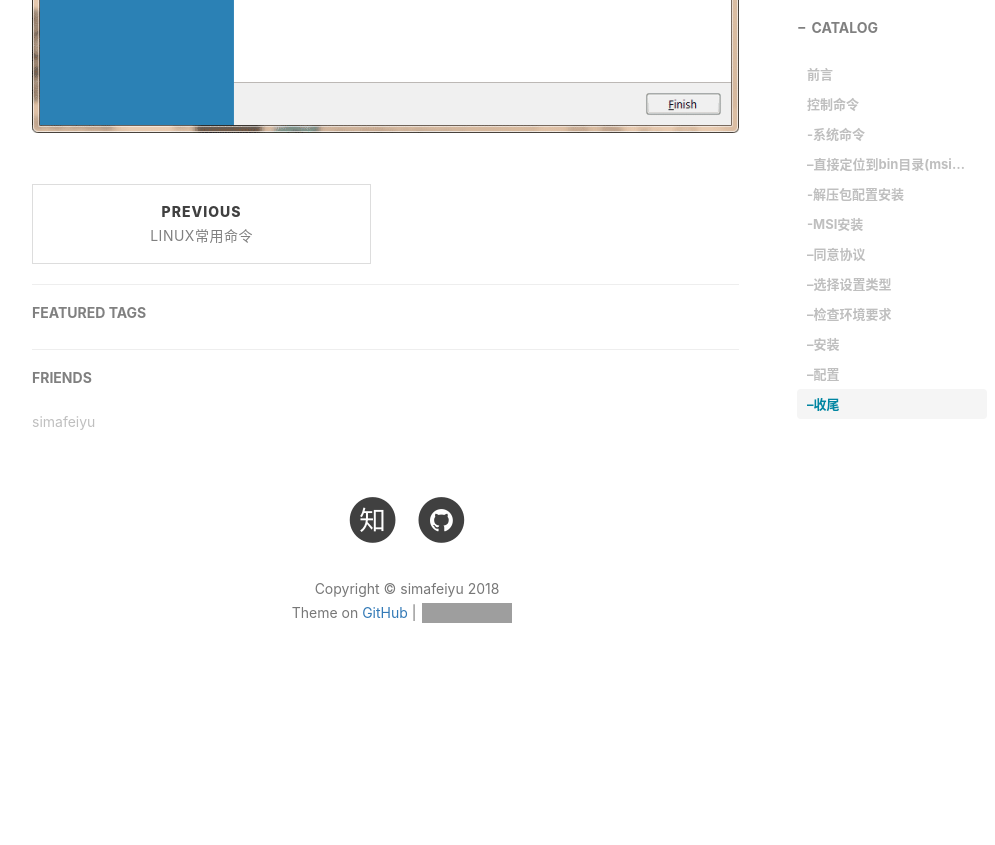
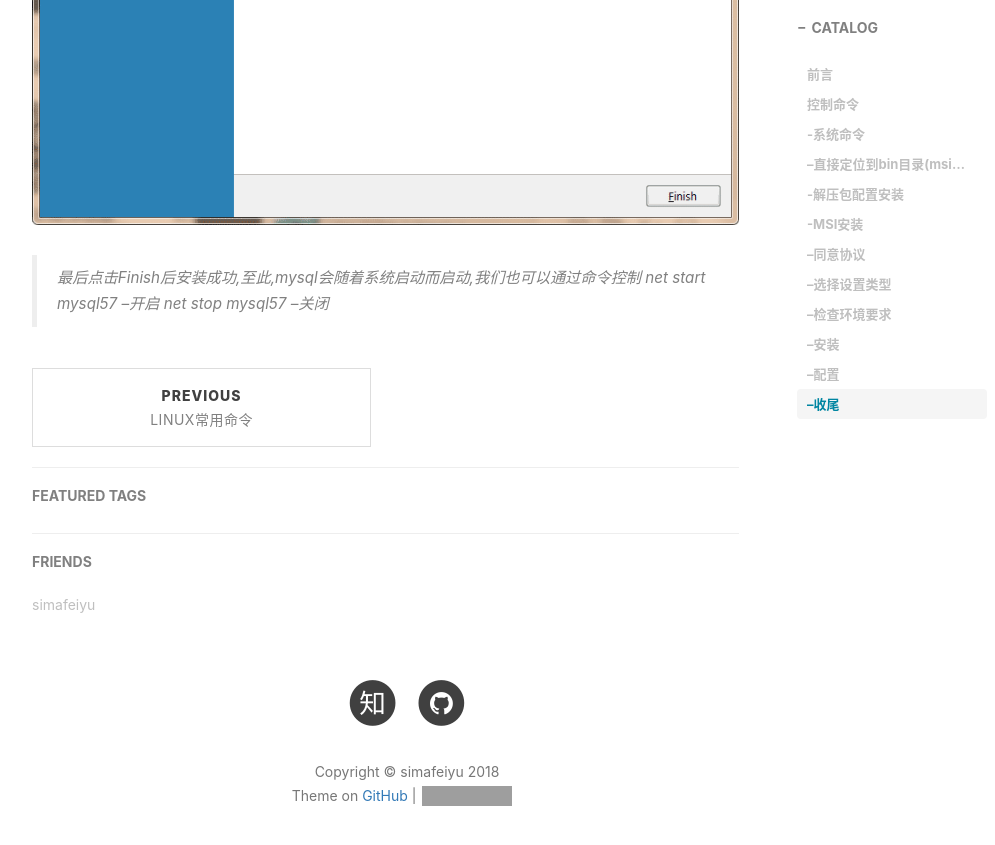
Before and after one commit to simafeiyu/simafeiyu.github.io, a Jekyll site: the page built from _posts/2018-11-05-Windows安装Mysql.md, in a window 1280 px wide and 900 px high, scrolled down 14112 px. Shown: the top 845 px of the window, without its empty margins (233-1228 px from the left). Built offline with Jekyll 4.4.1, drawn with Linux system fonts in a browser that asks for light colours; nearby versions of some CDN libraries; comment, search, counter and statistics services are not loaded; before the commit the page ends 14829 px from its top, so only the background shows below that; some of the changed text lies outside the part shown; grey boxes are pictures that could not be loaded.

Commit message:
编辑Windows下安装Mysql.md

```diff
--- a/_posts/2018-11-05-Windows安装Mysql.md
+++ b/_posts/2018-11-05-Windows安装Mysql.md
@@ -88,6 +88,8 @@ tags:
 ![](/img/blog/20181105_windows_mysql/windows_mysql_msi_12.png)
 > 将MySQL服务配置成Windows服务后，MySQL服务会自动随着Windows操作系统的启动而启动，随着操作系统的停止而停止，这也是MySQL官方文档建议的配置
 
+> 接下来是账户设置,我们这里只需要设置Root用户密码即可,后面需要再添加其他账号,输入两次要设置的Root账号的密码之后,点击next
+
 ![](/img/blog/20181105_windows_mysql/windows_mysql_msi_13.png)
 > 插件和扩展这里不需要用到,直接点击Next
 
@@ -106,3 +108,6 @@ tags:
 ### --收尾
 ![](/img/blog/20181105_windows_mysql/windows_mysql_msi_18.png)
 ![](/img/blog/20181105_windows_mysql/windows_mysql_msi_19.png)
+> 最后点击Finish后安装成功,至此,mysql会随着系统启动而启动,我们也可以通过命令控制
+> net start mysql57  --开启
+> net stop mysql57   --关闭
```
